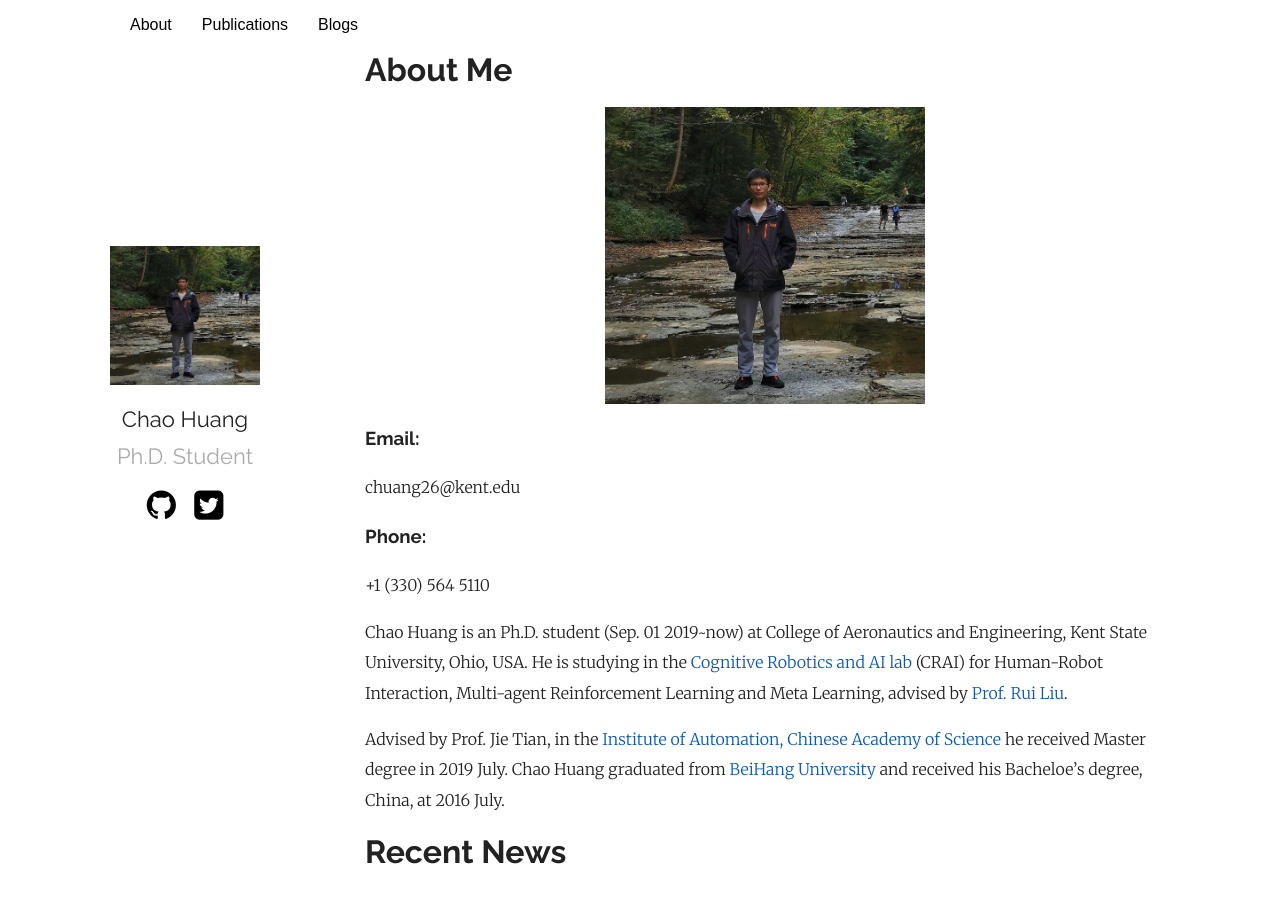
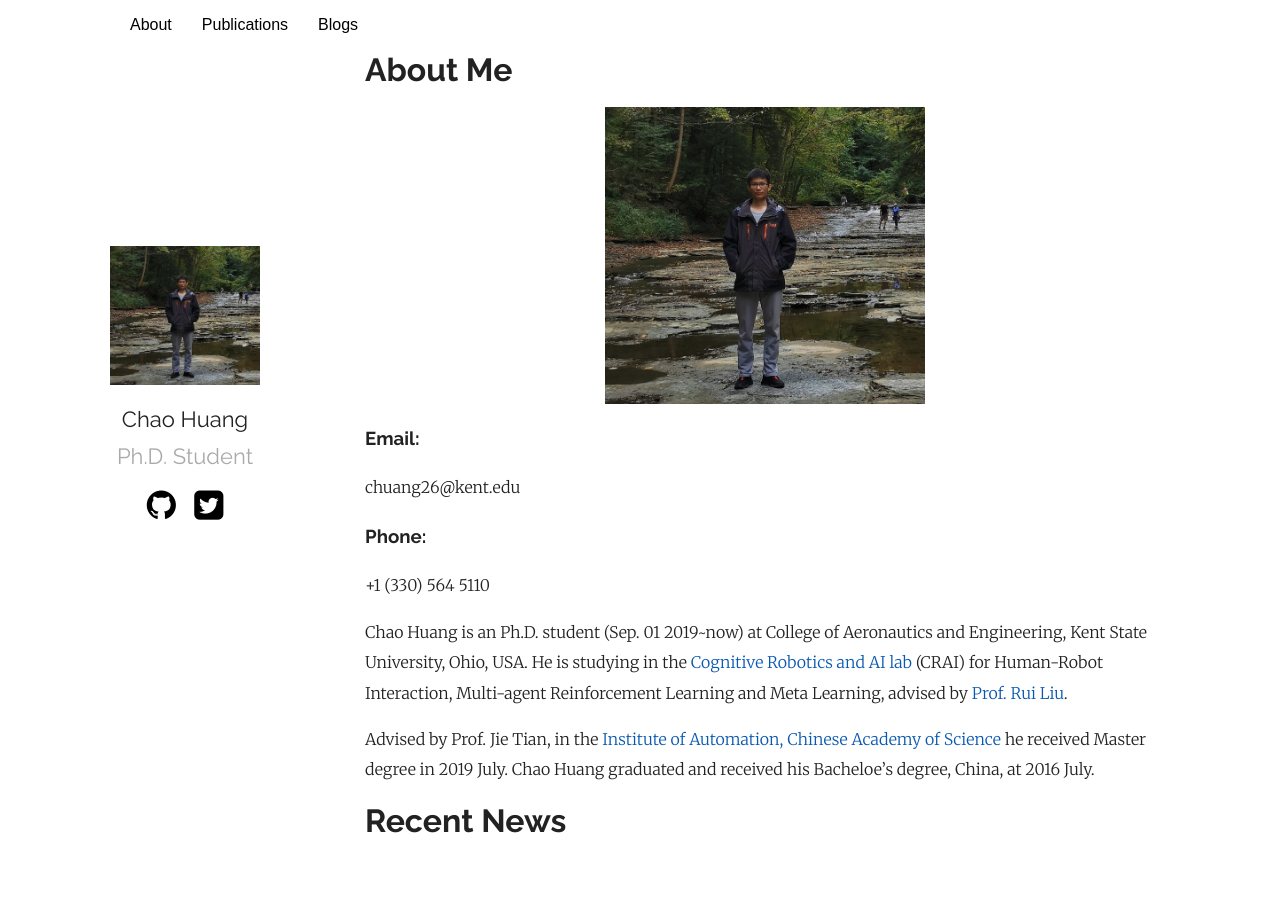
Before and after one commit to ChaoHuang-CH/ChaoHuang-CH.github.io, a Jekyll site: the page built from index.md, in a window 1280 px wide and 922 px high. Shown: the top 903 px of the window. Built offline with Jekyll 4.4.1, drawn with Linux system fonts in a browser that asks for light colours.

Commit message:
update home page

```diff
--- a/index.md
+++ b/index.md
@@ -11,7 +11,7 @@ layout: home
 
 Chao Huang is an Ph.D. student (Sep. 01 2019~now) at College of Aeronautics and Engineering, Kent State University, Ohio, USA. He is studying in the [Cognitive Robotics and AI lab][Cognitive Robotics and AI lab] (CRAI) for Human-Robot Interaction, Multi-agent Reinforcement Learning and Meta Learning, advised by [Prof. Rui Liu][Prof. Rui Liu].
 
-Advised by Prof. Jie Tian, in the [Institute of Automation, Chinese Academy of Science][Institute of Automation, Chinese Academy of Science] he received Master degree in 2019 July. Chao Huang graduated from  [BeiHang University][BeiHang University] and received his Bacheloe's degree, China, at 2016 July.
+Advised by Prof. Jie Tian, in the [Institute of Automation, Chinese Academy of Science][Institute of Automation, Chinese Academy of Science] he received Master degree in 2019 July. Chao Huang graduated and received his Bacheloe's degree, China, at 2016 July.
 
 <h1> Recent News </h1>
 
```
